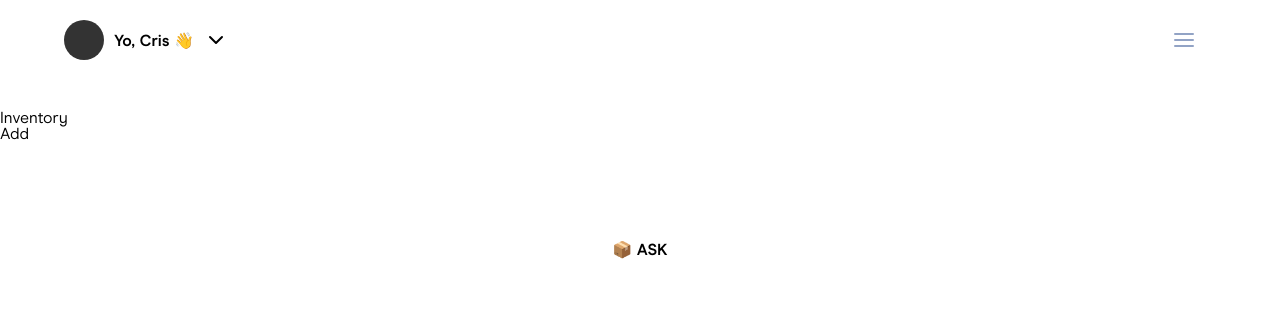
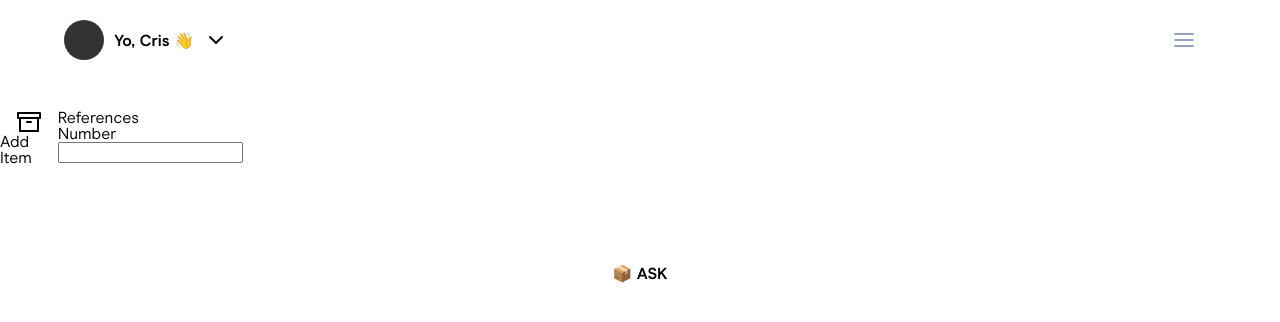
Before and after one commit to oieeaaaa/ISA-Web, a Next.js app: page /inventory/add in a window 1280 px wide. Shown: the top 322 px of the page. Built offline with nearby package versions, Linux system fonts and the light colour scheme.

Commit message:
🧪 Testing out these new components

```diff
--- a/pages/inventory/add.js
+++ b/pages/inventory/add.js
@@ -1,10 +1,16 @@
 import Layout from 'components/layout/layout';
+import FormTitle from 'components/form-title/form-title';
+import FormSection from 'components/form-section/form-section';
+import InputGroup from 'components/input-group/input-group';
 
 const InventoryAdd = () => (
   <Layout>
     <div className="inventory-add">
-      <div className="grid">
-        Inventory Add
+      <div className="inventory-add-container grid">
+        <FormTitle icon="archive" title="Add Item" />
+        <FormSection title="References">
+          <InputGroup name="number" label="Number" />
+        </FormSection>
       </div>
     </div>
   </Layout>
```
